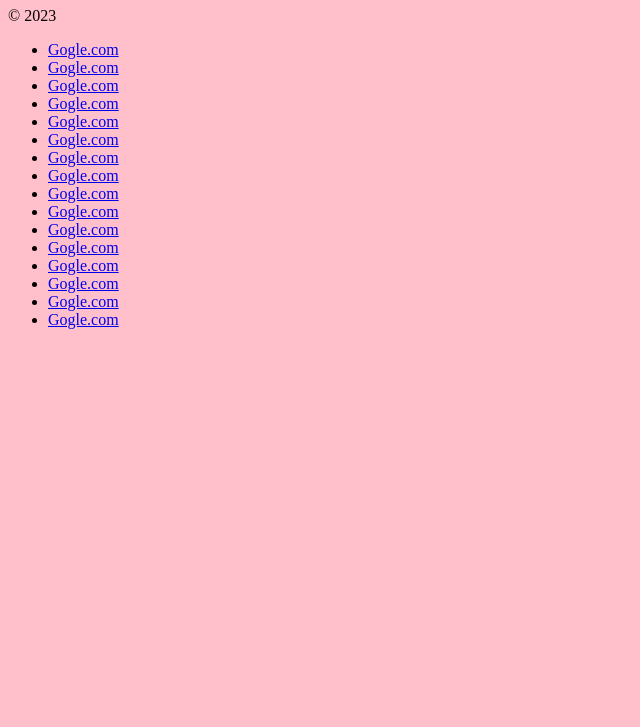
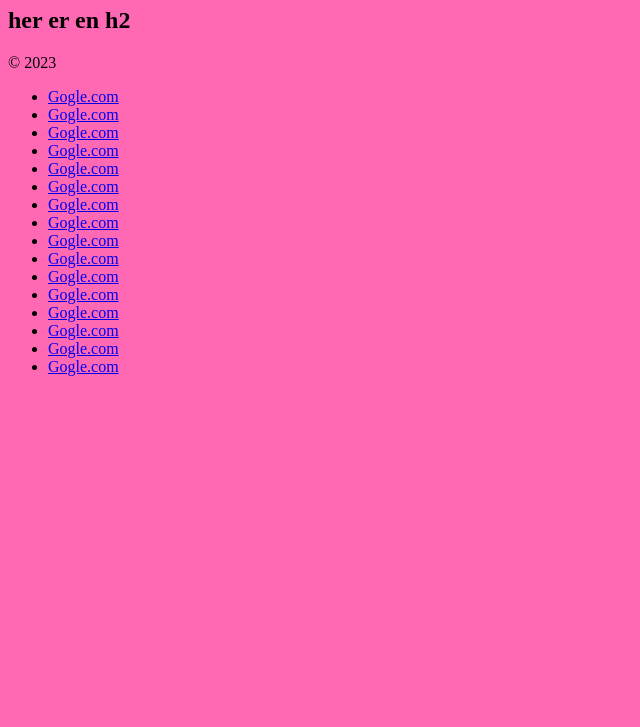
Before and after one commit to jonasholbech/restdb, a plain HTML site: page index.html in a window 1280 px wide. Shown: the part 73-800 px from the top of the page, without its empty margins (0-640 px from the left). Drawn offline with Linux system fonts and the light colour scheme; no server answers.

Commit message:
bedre lyserød

```diff
--- a/index.html
+++ b/index.html
@@ -10,6 +10,7 @@
   <body>
     <h1>Superhelte fra RestDb</h1>
 
+    <h2>her er en h2</h2>
     <footer>
       &copy; 2023
       <ul>
--- a/style.css
+++ b/style.css
@@ -1,5 +1,5 @@
 body {
-  background-color: #ffc0cb;
+  background-color: hotpink;
 }
 
 h1 {
```
